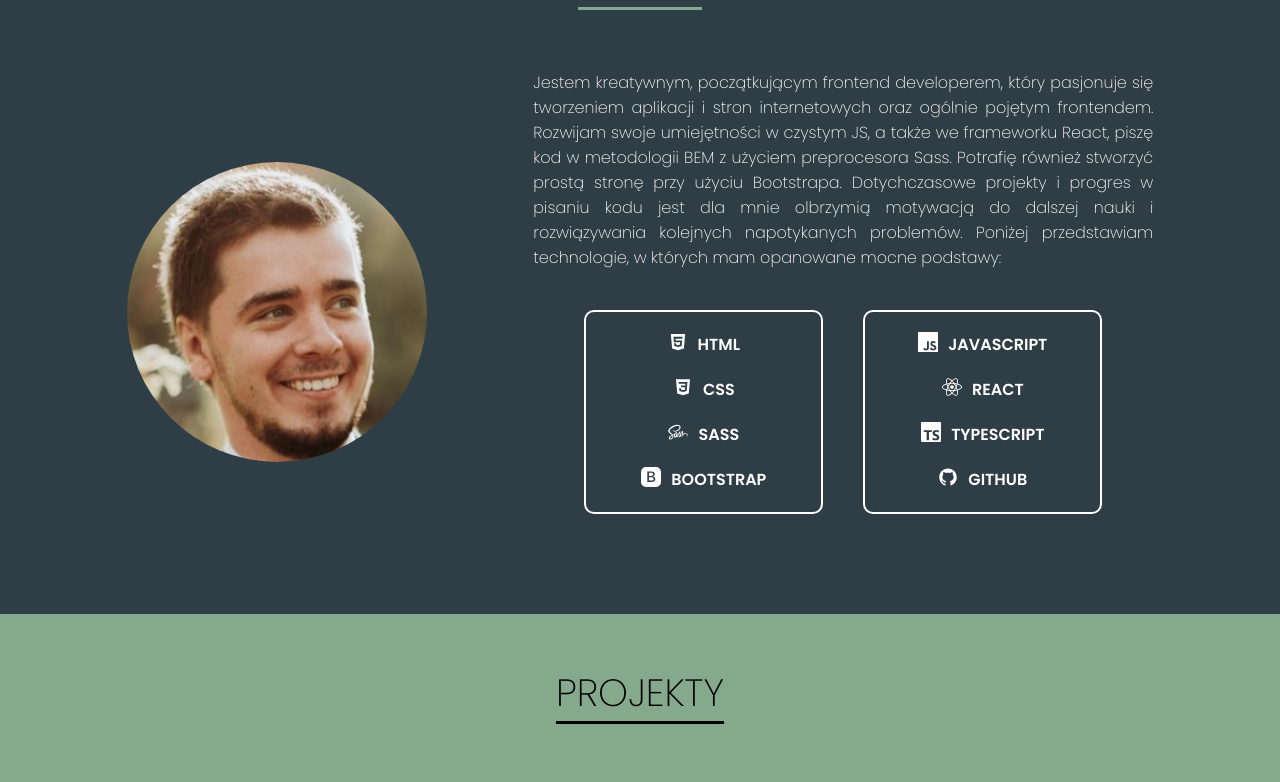
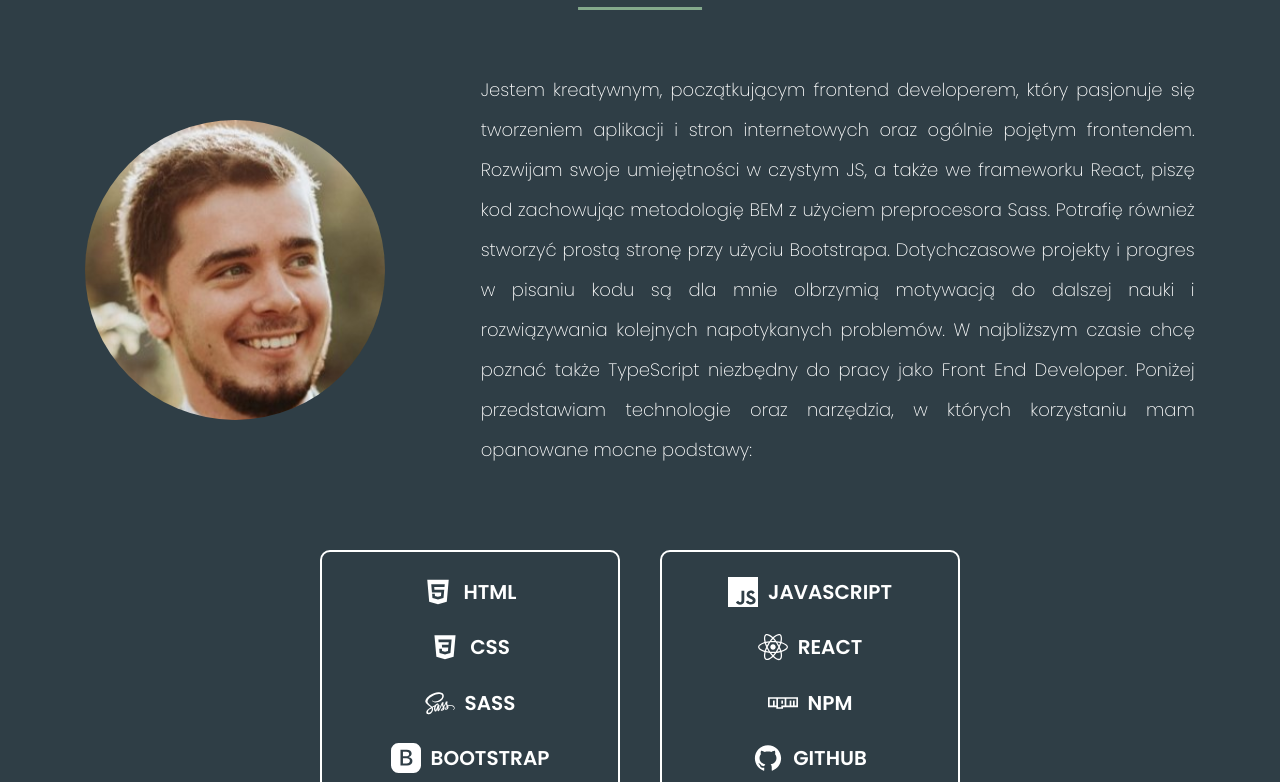
Before and after one commit to ChrisBar92/MyPortfolio, a React (Create React App) app: page / in a window 1280 px wide. Shown: the part 900-1682 px from the top of the page. Built offline with nearby package versions, Linux system fonts and the light colour scheme.

Commit message:
component about me fixed and finished. new component skills created

```diff
--- a/src/App.js
+++ b/src/App.js
@@ -2,6 +2,7 @@ import './base.scss'
 import Navbar from './components/Navbar'
 import Header from './components/Header'
 import AboutMe from './components/AboutMe'
+import Skills from './components/Skills/Skills'
 import Projects from './components/Projects/Projects'
 import Contact from './components/Contact/Contact'
 import Footer from './components/Footer/Footer'
@@ -12,6 +13,7 @@ function App() {
 			<Navbar />
 			<Header />
 			<AboutMe />
+			<Skills />
 			<Projects />
 			<Contact />
 			<Footer />
--- a/src/components/AboutMe/AboutMe.js
+++ b/src/components/AboutMe/AboutMe.js
@@ -1,13 +1,24 @@
 import './aboutMe.scss'
 import React, { useEffect } from 'react'
 import MyImg from '../../images/avatar.jpg'
-import MyData from './MyData'
+
+import { AiFillHtml5 } from 'react-icons/ai'
+import { DiCss3 } from 'react-icons/di'
+import { DiSass } from 'react-icons/di'
+import { BsFillBootstrapFill } from 'react-icons/bs'
+import { SiJavascript } from 'react-icons/si'
+import { FaReact } from 'react-icons/fa'
+import { SiTypescript } from 'react-icons/si'
+import { AiFillGithub } from 'react-icons/ai'
+import {IoLogoNpm} from 'react-icons/io'
+
+import { Link } from 'react-scroll'
+
 
 import Aos from 'aos'
 import 'aos/dist/aos.css'
 
 const AboutMe = () => {
-
 	// hook wykorzystywany do pojawienia się jednorazowego danej animacji
 	useEffect(() => {
 		Aos.init({ duration: 2000, once: true })
@@ -16,11 +27,60 @@ const AboutMe = () => {
 	return (
 		<section className="about container" id="about">
 			<div className="about__box">
-				<MyData />
+				<div data-aos="flip-up" className="about__photo">
+					<img src={MyImg} className="about__photo--avatar" alt="avatar Krzysztofa Bartkiewicza" />
+				</div>
+				<div data-aos="zoom-in" data-aos-delay="1000" className="about__box-description">
+					Jestem kreatywnym, początkującym frontend developerem, który pasjonuje się tworzeniem aplikacji i stron
+					internetowych oraz ogólnie pojętym frontendem. Rozwijam swoje umiejętności w czystym JS, a także we frameworku
+					React, piszę kod zachowując metodologię BEM z użyciem preprocesora Sass. Potrafię również stworzyć prostą stronę przy
+					użyciu Bootstrapa. Dotychczasowe projekty i progres w pisaniu kodu są dla mnie olbrzymią motywacją do
+					dalszej nauki i rozwiązywania kolejnych napotykanych problemów. W najbliższym czasie chcę poznać także TypeScript niezbędny do pracy jako Front End Developer. Poniżej przedstawiam technologie oraz narzędzia, w których korzystaniu mam opanowane mocne podstawy:
+				</div>
 			</div>
-			<div data-aos="flip-up" className="about__photo">
-				<img src={MyImg} className="about__photo--avatar" alt="avatar Krzysztofa Bartkiewicza" />
+			<div data-aos="zoom-in" data-aos-delay="1500" className="about__box-technologies">
+				<div className="technologies-container">
+					<p>
+						<AiFillHtml5 className="icon" />
+						HTML
+					</p>
+					<p>
+						<DiCss3 className="icon" />
+						CSS
+					</p>
+					<p>
+						<DiSass className="icon" />
+						Sass
+					</p>
+					<p>
+						<BsFillBootstrapFill className="icon" />
+						Bootstrap
+					</p>
+				</div>
+				<div className="technologies-container">
+					<p>
+						<SiJavascript className="icon" />
+						JavaScript
+					</p>
+					<p>
+						<FaReact className="icon" />
+						React
+					</p>
+					<p>
+						<IoLogoNpm className="icon" />
+						NPM
+					</p>
+					<p>
+						<AiFillGithub className="icon" />
+						Github
+					</p>
+				</div>
 			</div>
+			<button data-aos="zoom-in" data-aos-offset="-100" data-aos-delay="2000" className="about__btn btn">
+				<Link activeClass="active" to="contact" offset={-100} duration={300}>
+					Zapytaj mnie
+				</Link>
+			</button>
 			<div className="section__title">O mnie</div>
 		</section>
 	)
--- a/src/components/AboutMe/MyData.js
+++ /dev/null
@@ -1,70 +0,0 @@
-import React from 'react'
-import { AiFillHtml5 } from 'react-icons/ai'
-import { DiCss3 } from 'react-icons/di'
-import { DiSass } from 'react-icons/di'
-import { BsFillBootstrapFill } from 'react-icons/bs'
-import { SiJavascript } from 'react-icons/si'
-import { FaReact } from 'react-icons/fa'
-import { SiTypescript } from 'react-icons/si'
-import { AiFillGithub } from 'react-icons/ai'
-import { Link } from 'react-scroll'
-
-const MyData = () => {
-	return (
-		<>
-			<div data-aos="zoom-in" data-aos-delay="1000" className="about__box-description">
-				Jestem kreatywnym, początkującym frontend developerem, który pasjonuje się tworzeniem aplikacji i stron
-				internetowych oraz ogólnie pojętym frontendem. Rozwijam swoje umiejętności w czystym JS, a także we frameworku
-				React, piszę kod w metodologii BEM z użyciem preprocesora Sass. Potrafię również stworzyć prostą stronę przy
-				użyciu Bootstrapa. Dotychczasowe projekty i progres w pisaniu kodu jest dla mnie olbrzymią motywacją do dalszej
-				nauki i rozwiązywania kolejnych napotykanych problemów. Poniżej przedstawiam technologie, w których mam
-				opanowane mocne podstawy:
-			</div>
-			<div data-aos="zoom-in" data-aos-delay="1500" className="about__box-technologies">
-				<div className="technologies-container">
-					<p>
-						<AiFillHtml5 className="icon" />
-						HTML
-					</p>
-					<p>
-						<DiCss3 className="icon" />
-						CSS
-					</p>
-					<p>
-						<DiSass className="icon" />
-						Sass
-					</p>
-					<p>
-						<BsFillBootstrapFill className="icon" />
-						Bootstrap
-					</p>
-				</div>
-				<div className="technologies-container">
-					<p>
-						<SiJavascript className="icon" />
-						JavaScript
-					</p>
-					<p>
-						<FaReact className="icon" />
-						React
-					</p>
-					<p>
-						<SiTypescript className="icon" />
-						Typescript
-					</p>
-					<p>
-						<AiFillGithub className="icon" />
-						Github
-					</p>
-				</div>
-			</div>
-			{/* <button data-aos="zoom-in" data-aos-offset="-100" data-aos-delay="3000" className="about__box--btn btn">
-				<Link activeClass="active" to="contact" offset={-80} duration={300}>
-					Zapytaj mnie
-				</Link>
-			</button> */}
-		</>
-	)
-}
-
-export default MyData
--- a/src/components/AboutMe/aboutMe.scss
+++ b/src/components/AboutMe/aboutMe.scss
@@ -13,7 +13,7 @@
 
 		&--avatar {
 			width: 20rem;
-			margin-top: 14rem;
+			margin-top: 15rem;
 			margin-bottom: 3rem;
 			border-radius: 50%;
 		}
@@ -24,15 +24,14 @@
 		display: flex;
 		flex-direction: column;
 		align-items: center;
-		padding-bottom: 6rem;
 		color: #fff;
-		order: 2;
 
 		&-description {
 			padding: 2rem;
 			text-align: justify;
 			font-size: 1.3rem;
 			font-weight: 200;
+			line-height: 2rem;
 		}
 
 		&-technologies {
@@ -49,17 +48,20 @@
 				display: flex;
 				flex-direction: column;
 				align-items: center;
+				justify-content: space-evenly;
 				width: 100%;
-				max-width: 25rem;
+				max-width: 30rem;
+				height: 25rem;
 				padding: 1rem;
 				margin: 2rem;
 				border: 2px solid #fff;
 				border-radius: 1rem;
+				color: #fff;
 
 				p {
 					display: flex;
 					padding: 1rem;
-					font-size: 1.2rem;
+					font-size: 1.6rem;
 
 					.icon {
 						margin-right: 1rem;
@@ -69,29 +71,9 @@
 			}
 		}
 	}
-}
-@media screen and (min-width: 300px) {
-	.about {
-		&__box-name {
-			padding: 3rem 2rem;
 
-			i {
-				margin-left: 1rem;
-				margin-right: 3rem;
-			}
-		}
-
-		&__box-title::before,
-		&__box-title::after {
-			width: 4rem;
-		}
-
-		&__box-title::before {
-			left: -20%;
-		}
-		&__box-title::after {
-			right: -20%;
-		}
+	&__btn {
+		margin-bottom: 6rem;
 	}
 }
 
@@ -103,24 +85,18 @@
 
 		&__photo {
 			margin-top: 5rem;
+
+			&--avatar {
+				width: 25rem;
+				margin-top: 12rem;
+			}
 		}
 
 		&__box {
-			&-name {
-				font-size: 2.8rem;
-
-				i {
-					margin-left: 3rem;
-				}
-			}
-
-			&-title {
-				font-size: 2.2rem;
-			}
-
 			&-description {
 				padding: 2rem 3rem;
 				font-size: 1.6rem;
+				line-height: 2.5rem;
 			}
 
 			&-technologies {
@@ -130,7 +106,7 @@
 
 				.technologies-container {
 					p {
-						font-size: 1.4rem;
+						font-size: 1.6rem;
 					}
 				}
 			}
@@ -139,15 +115,10 @@
 }
 @media screen and (min-width: 768px) {
 	.about {
-		flex-direction: row;
-		justify-content: space-evenly;
-		margin: 0 2rem;
-
 		&__photo {
 			width: 40%;
 			max-width: 30rem;
-			margin-top: 17rem;
-			margin-bottom: 6rem;
+			margin: 0;
 		}
 
 		&__photo--avatar {
@@ -156,18 +127,29 @@
 		}
 
 		&__box {
-			width: 50%;
-
+			flex-direction: row;
+			justify-content: space-evenly;
+			align-items: center;
+			padding: 0 2rem;
+			margin-top: 17rem;
+			margin-bottom: 4rem;
 
 			&-description {
-				margin-top: 17rem;
+				width: 60%;
 				padding: 0;
+				padding-left: 3rem;
+				line-height: 3rem;
+				font-size: 1.8rem;
 			}
 		}
 
 		.technologies-container {
 			p {
-				font-size: 1.6rem;
+				font-size: 2rem;
+
+				.icon {
+					font-size: 3rem;
+				}
 			}
 		}
 	}
@@ -176,21 +158,10 @@
 @media screen and (min-width: 1200px) {
 	.about {
 		&__box {
-			&-name {
-				font-size: 3rem;
+			&-description {
+				line-height: 4rem;
+				font-size: 1.8rem;
 			}
 		}
 	}
 }
-
-@keyframes hand-shaking {
-	0% {
-		transform: rotate(0deg);
-	}
-	50% {
-		transform: rotate(75deg);
-	}
-	100% {
-		transform: rotate(0deg);
-	}
-}
--- /dev/null
+++ b/src/components/Skills/Skills.js
@@ -0,0 +1,9 @@
+import React from 'react'
+
+const Skills = () => {
+  return (
+    <div>Skills</div>
+  )
+}
+
+export default Skills
--- /dev/null
+++ b/src/components/Skills/index.js
@@ -0,0 +1,2 @@
+import Skills from "./Skills";
+export default Skills;
```
Also changed, not shown: src/components/Skills/skills.scss (added).
